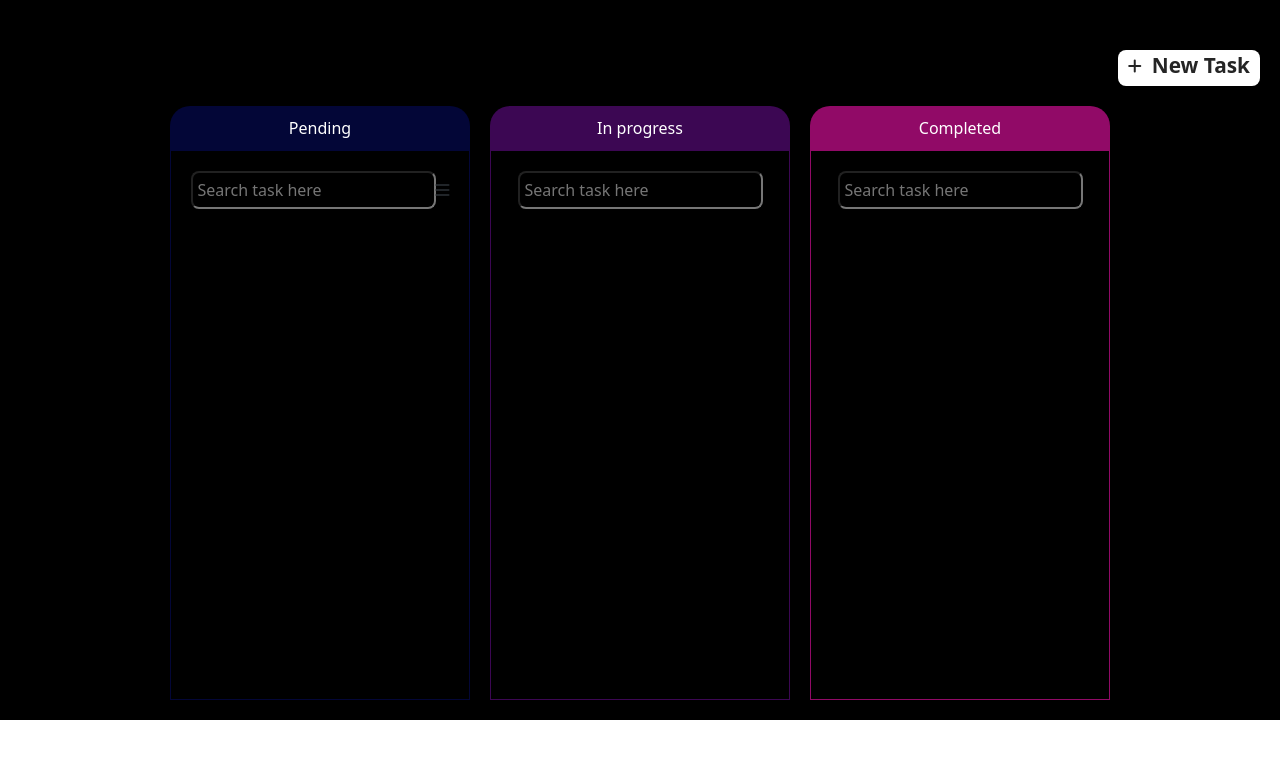
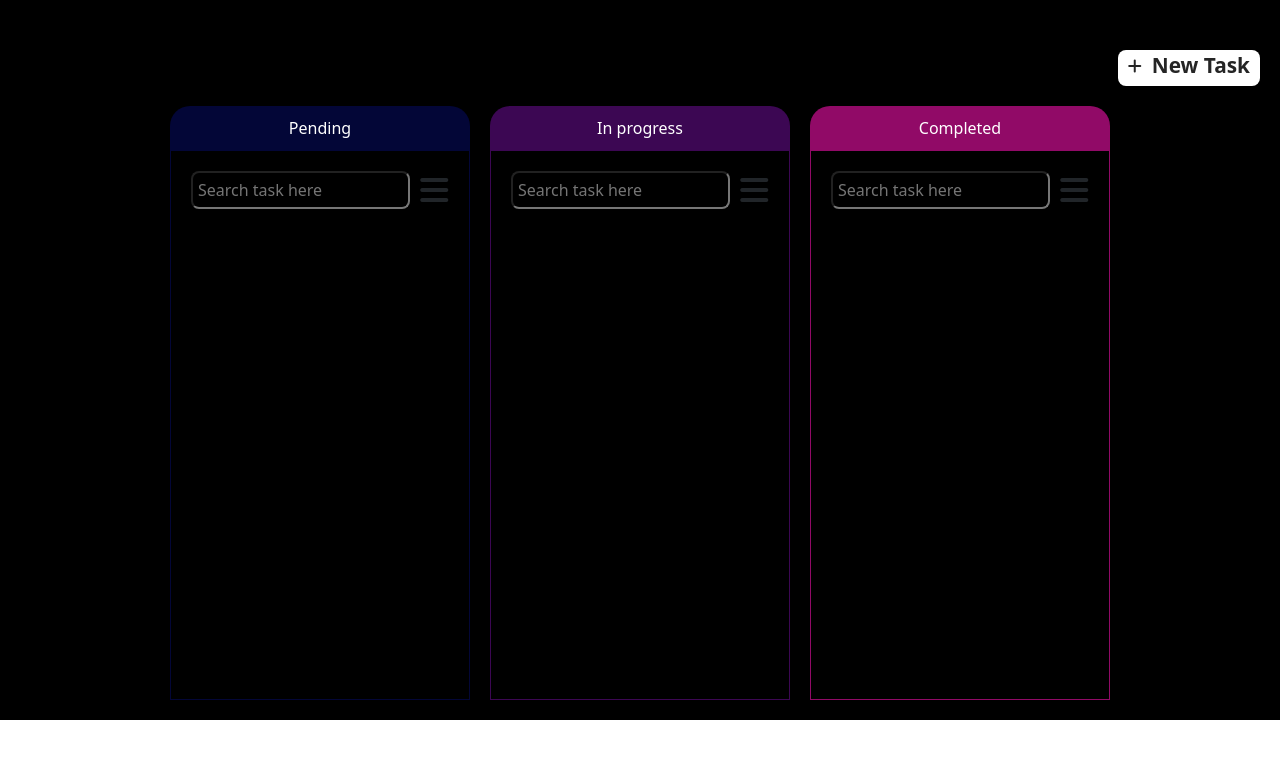
Before and after one commit to NonyeReeta/task-tracker, an Angular app: page /dashboard in a window 1280 px wide. Shown: the top 758 px of the page. Built offline with nearby package versions, Linux system fonts and the light colour scheme.

Commit message:
added filter box ui

```diff
--- a/src/app/auth/component/home/home.component.css
+++ b/src/app/auth/component/home/home.component.css
@@ -38,8 +38,8 @@ section {
 .search {
     display: flex;
     align-items: center;
-    justify-content: center;
     margin-bottom: 10px;
+    gap: 10px;
 }
 
 .search > input {
@@ -47,8 +47,37 @@ section {
     color: #fff;
     padding: 5px;
     border-radius: 8px;
+    width: 85%;
 }
 
+.search > i {
+    font-size: 2rem;
+    cursor: pointer;
+}
+
+.search > i:hover {
+    color: #fff;
+}
+
+.filter-box {
+    background: #fff;
+    border-radius: 8px;
+    padding: 10px;
+    position: absolute;
+    width: 257px;
+}
+
+.filter-box > ul {
+    display: flex;
+    flex-direction: column;
+    gap: 10px;
+    padding: 0;
+}
+
+.filter-box > ul > li {
+    list-style: none;
+    cursor: pointer;
+}
 .open {
     background-color: #030637;
 }
--- a/src/app/auth/component/home/home.component.html
+++ b/src/app/auth/component/home/home.component.html
@@ -11,7 +11,14 @@
                 class="tasks-container open-cont">
                 <div class="search">
                     <input type="text" placeholder="Search task here" [(ngModel)]="search_pending">
-                    <i class="fa-solid fa-bars"></i>
+                    <i class="fa-solid fa-bars" (click)="toggleFilterBox('pending')"></i>
+                </div>
+                <div class="filter-box" *ngIf="filter_box === 'pending'">
+                    <ul>
+                        <li>Low</li>
+                        <li>Mid</li>
+                        <li>High</li>
+                    </ul>
                 </div>
                 @for (task of filterTasks('pending'); track task) {
                     <div class="task task-open" (click)="viewTask(task); show_task = true">
@@ -34,6 +41,14 @@
                 class="tasks-container pending-cont">
                 <div class="search">
                     <input type="text" placeholder="Search task here" [(ngModel)]="search_progress">
+                    <i class="fa-solid fa-bars" (click)="toggleFilterBox('in progress')"></i>
+                </div>
+                <div class="filter-box" *ngIf="filter_box === 'in progress'">
+                    <ul>
+                        <li>Low</li>
+                        <li>Mid</li>
+                        <li>High</li>
+                    </ul>
                 </div>
                 @for (task of filterTasks('in progress'); track task) {
                     <div class="task task-open" (click)="viewTask(task); show_task = true">
@@ -55,6 +70,14 @@
             <div class="tasks-container closed-cont">
                 <div class="search">
                     <input type="text" placeholder="Search task here" [(ngModel)]="search_completed">
+                    <i class="fa-solid fa-bars" (click)="toggleFilterBox('completed')"></i>
+                </div>
+                <div class="filter-box" *ngIf="filter_box === 'completed'">
+                    <ul>
+                        <li>Low</li>
+                        <li>Mid</li>
+                        <li>High</li>
+                    </ul>
                 </div>
                 @for (task of filterTasks('completed'); track task) {
                     <div class="task task-open" (click)="viewTask(task); show_task = true">
--- a/src/app/auth/component/home/home.component.ts
+++ b/src/app/auth/component/home/home.component.ts
@@ -38,6 +38,8 @@ export class HomeComponent {
   search_pending:string = '';
   search_progress:string = '';
   search_completed:string = '';
+
+  filter_box:string = '';
 
 
   constructor(
@@ -180,7 +182,14 @@ export class HomeComponent {
     return list_to_filter.filter(task => {
       return task.title.toLowerCase().includes(searchTerm) || task.description.toLowerCase().includes(searchTerm);
     });
-  }
+  };
 
+  toggleFilterBox(id: string) {
+    if (this.filter_box === id) {
+      this.filter_box = '';
+    } else {
+        this.filter_box = id;
+    }
+  };
 
 }
```
